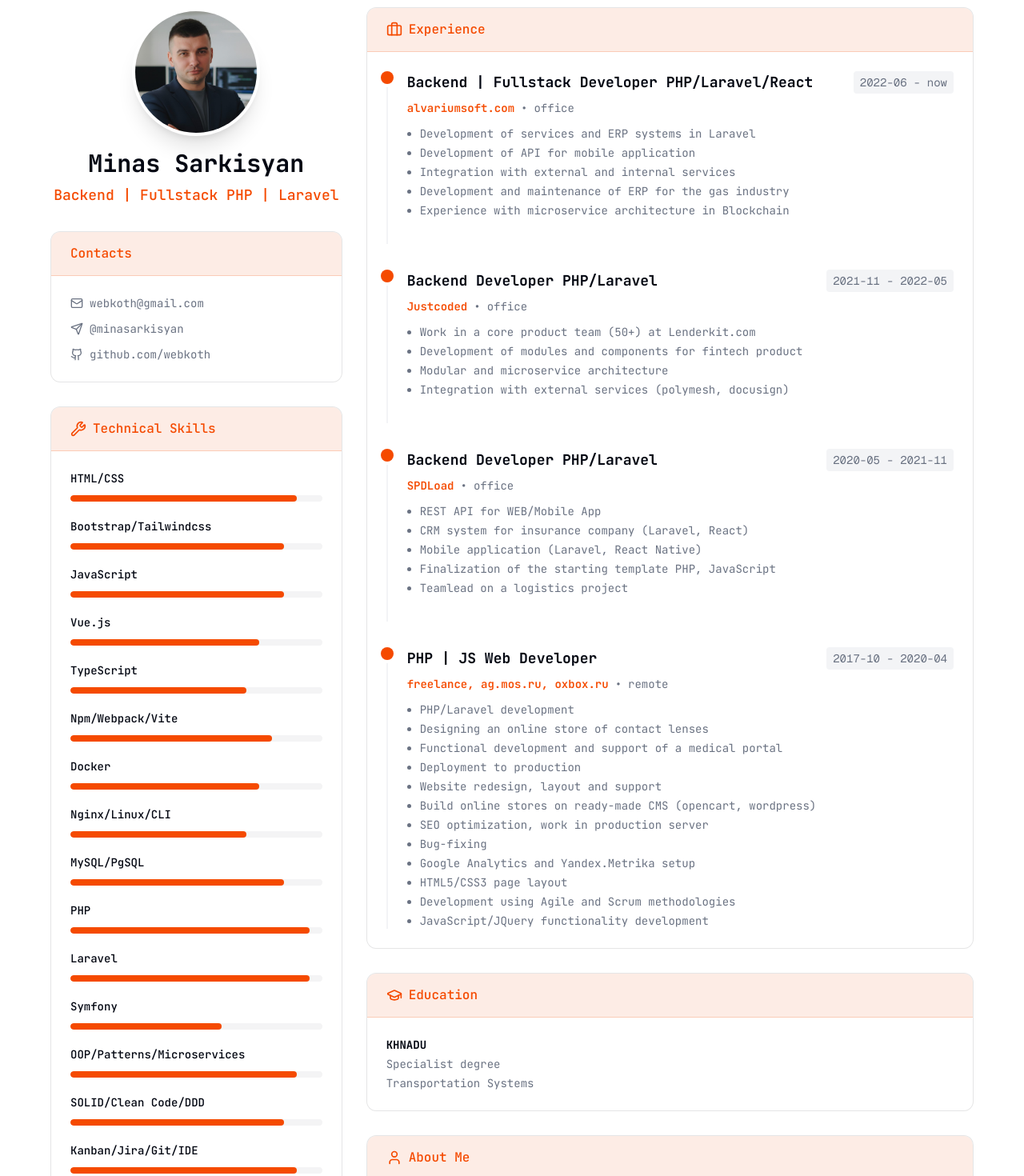
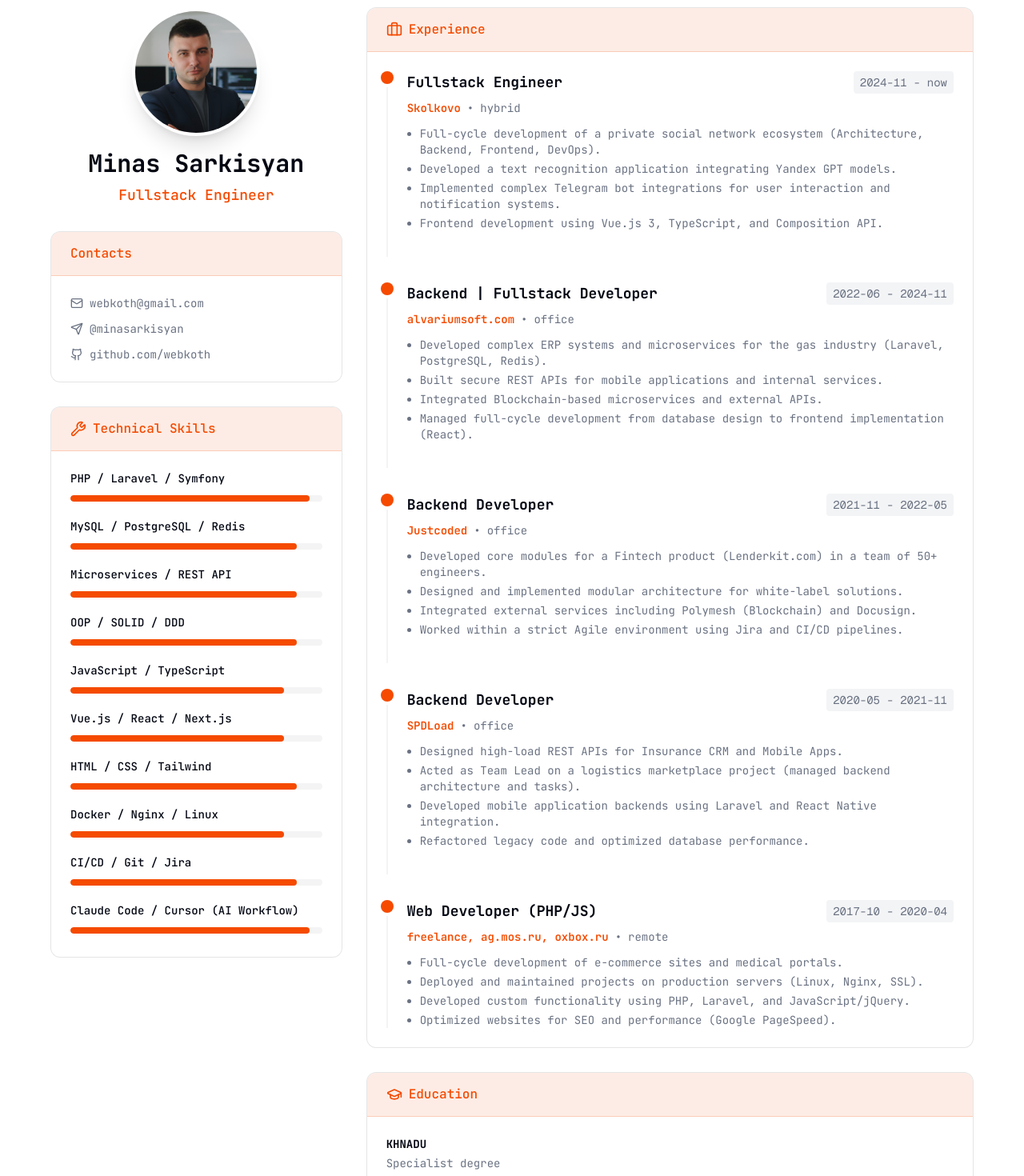
Before and after one commit to webkoth/webkoth, a Next.js app: page / in a window 1280 px wide. Shown: the part 100-1570 px from the top of the page at 80% size. Built offline with nearby package versions, Linux system fonts and the light colour scheme.

Commit message:
Added audit edit cv

```diff
--- a/app/data/cv.ts
+++ b/app/data/cv.ts
@@ -35,88 +35,92 @@ export type CVData = {
 export const cvData: Record<"en" | "ru", CVData> = {
   en: {
     name: "Minas Sarkisyan",
-    role: "Backend | Fullstack PHP | Laravel",
+    role: "Fullstack Engineer",
     location: "",
     contacts: {
       email: "webkoth@gmail.com",
       telegram: "@minasarkisyan",
       github: "github.com/webkoth",
     },
-    about: "I am always studying new technologies in development. Now I am actively learning TALL (Tailwind, Alpine, Laravel, Livewire). I try to direct my development vector towards fullstack development. I am interested in Data Analytics and Machine Learning.",
+    about: "Fullstack Engineer with 9+ years of experience in building complex web applications (ERP, CRM, Marketplaces). I specialize in the Laravel ecosystem and modern JavaScript frameworks (Vue, React). I focus on delivering complete, scalable solutions by combining strong architectural principles with AI-augmented workflows (Claude Code, Cursor) to maximize development efficiency and code quality.",
     skills: [
-      { name: "HTML/CSS", level: 90 },
-      { name: "Bootstrap/Tailwindcss", level: 85 },
-      { name: "JavaScript", level: 85 },
-      { name: "Vue.js", level: 75 },
-      { name: "TypeScript", level: 70 },
-      { name: "Npm/Webpack/Vite", level: 80 },
-      { name: "Docker", level: 75 },
-      { name: "Nginx/Linux/CLI", level: 70 },
-      { name: "MySQL/PgSQL", level: 85 },
-      { name: "PHP", level: 95 },
-      { name: "Laravel", level: 95 },
-      { name: "Symfony", level: 60 },
-      { name: "OOP/Patterns/Microservices", level: 90 },
-      { name: "SOLID/Clean Code/DDD", level: 85 },
-      { name: "Kanban/Jira/Git/IDE", level: 90 },
+      // Backend
+      { name: "PHP / Laravel / Symfony", level: 95 },
+      { name: "MySQL / PostgreSQL / Redis", level: 90 },
+      { name: "Microservices / REST API", level: 90 },
+      { name: "OOP / SOLID / DDD", level: 90 },
+
+      // Frontend
+      { name: "JavaScript / TypeScript", level: 85 },
+      { name: "Vue.js / React / Next.js", level: 85 },
+      { name: "HTML / CSS / Tailwind", level: 90 },
+
+      // DevOps & Tools
+      { name: "Docker / Nginx / Linux", level: 85 },
+      { name: "CI/CD / Git / Jira", level: 90 },
+
+      // AI & Efficiency
+      { name: "Claude Code / Cursor (AI Workflow)", level: 95 },
     ],
     experience: [
       {
-        period: "2022-06 - now",
-        role: "Backend | Fullstack Developer PHP/Laravel/React",
+        period: "2024-11 - now",
+        role: "Fullstack Engineer",
+        company: "Skolkovo",
+        type: "hybrid",
+        description: [
+          "Full-cycle development of a private social network ecosystem (Architecture, Backend, Frontend, DevOps).",
+          "Developed a text recognition application integrating Yandex GPT models.",
+          "Implemented complex Telegram bot integrations for user interaction and notification systems.",
+          "Frontend development using Vue.js 3, TypeScript, and Composition API.",
+        ],
+      },
+      {
+        period: "2022-06 - 2024-11",
+        role: "Backend | Fullstack Developer",
         company: "alvariumsoft.com",
         type: "office",
         description: [
-          "Development of services and ERP systems in Laravel",
-          "Development of API for mobile application",
-          "Integration with external and internal services",
-          "Development and maintenance of ERP for the gas industry",
-          "Experience with microservice architecture in Blockchain",
+          "Developed complex ERP systems and microservices for the gas industry (Laravel, PostgreSQL, Redis).",
+          "Built secure REST APIs for mobile applications and internal services.",
+          "Integrated Blockchain-based microservices and external APIs.",
+          "Managed full-cycle development from database design to frontend implementation (React).",
         ],
       },
       {
         period: "2021-11 - 2022-05",
-        role: "Backend Developer PHP/Laravel",
+        role: "Backend Developer",
         company: "Justcoded",
         type: "office",
         description: [
-          "Work in a core product team (50+) at Lenderkit.com",
-          "Development of modules and components for fintech product",
-          "Modular and microservice architecture",
-          "Integration with external services (polymesh, docusign)",
+          "Developed core modules for a Fintech product (Lenderkit.com) in a team of 50+ engineers.",
+          "Designed and implemented modular architecture for white-label solutions.",
+          "Integrated external services including Polymesh (Blockchain) and Docusign.",
+          "Worked within a strict Agile environment using Jira and CI/CD pipelines.",
         ],
       },
       {
         period: "2020-05 - 2021-11",
-        role: "Backend Developer PHP/Laravel",
+        role: "Backend Developer",
         company: "SPDLoad",
         type: "office",
         description: [
-          "REST API for WEB/Mobile App",
-          "CRM system for insurance company (Laravel, React)",
-          "Mobile application (Laravel, React Native)",
-          "Finalization of the starting template PHP, JavaScript",
-          "Teamlead on a logistics project",
+          "Designed high-load REST APIs for Insurance CRM and Mobile Apps.",
+          "Acted as Team Lead on a logistics marketplace project (managed backend architecture and tasks).",
+          "Developed mobile application backends using Laravel and React Native integration.",
+          "Refactored legacy code and optimized database performance.",
         ],
       },
       {
         period: "2017-10 - 2020-04",
-        role: "PHP | JS Web Developer",
+        role: "Web Developer (PHP/JS)",
         company: "freelance, ag.mos.ru, oxbox.ru",
         type: "remote",
         description: [
-          "PHP/Laravel development",
-          "Designing an online store of contact lenses",
-          "Functional development and support of a medical portal",
-          "Deployment to production",
-          "Website redesign, layout and support",
-          "Build online stores on ready-made CMS (opencart, wordpress)",
-          "SEO optimization, work in production server",
-          "Bug-fixing",
-          "Google Analytics and Yandex.Metrika setup",
-          "HTML5/CSS3 page layout",
-          "Development using Agile and Scrum methodologies",
-          "JavaScript/JQuery functionality development",
+          "Full-cycle development of e-commerce sites and medical portals.",
+          "Deployed and maintained projects on production servers (Linux, Nginx, SSL).",
+          "Developed custom functionality using PHP, Laravel, and JavaScript/jQuery.",
+          "Optimized websites for SEO and performance (Google PageSpeed).",
         ],
       },
     ],
@@ -179,88 +183,92 @@ export const cvData: Record<"en" | "ru", CVData> = {
   },
   ru: {
     name: "Минас Саркисян",
-    role: "Backend | Fullstack PHP | Laravel",
+    role: "Fullstack Engineer",
     location: "",
     contacts: {
       email: "webkoth@gmail.com",
       telegram: "@minasarkisyan",
       github: "github.com/webkoth",
     },
-    about: "Я всегда изучаю новые технологии в разработке. Сейчас я активно изучаю TALL (Tailwind, Alpine, Laravel, Livewire). Стараюсь направлять вектор своего развития в сторону fullstack-разработки. Интересуюсь аналитикой данных и машинным обучением.",
+    about: "Fullstack-инженер с 9+ годами опыта разработки сложных веб-приложений (ERP, CRM, Маркетплейсы). Специализируюсь на экосистеме Laravel и современных JS-фреймворках (Vue, React). Фокусируюсь на создании полных продуктовых решений, объединяя сильные архитектурные принципы с использованием AI-инструментов (Claude Code, Cursor) для максимальной эффективности разработки и качества кода.",
     skills: [
-      { name: "HTML/CSS", level: 90 },
-      { name: "Bootstrap/Tailwindcss", level: 85 },
-      { name: "JavaScript", level: 85 },
-      { name: "Vue.js", level: 75 },
-      { name: "TypeScript", level: 70 },
-      { name: "Npm/Webpack/Vite", level: 80 },
-      { name: "Docker", level: 75 },
-      { name: "Nginx/Linux/CLI", level: 70 },
-      { name: "MySQL/PgSQL", level: 85 },
-      { name: "PHP", level: 95 },
-      { name: "Laravel", level: 95 },
-      { name: "Symfony", level: 60 },
-      { name: "OOP/Patterns/Microservices", level: 90 },
-      { name: "SOLID/Clean Code/DDD", level: 85 },
-      { name: "Kanban/Jira/Git/IDE", level: 90 },
+      // Backend
+      { name: "PHP / Laravel / Symfony", level: 95 },
+      { name: "MySQL / PostgreSQL / Redis", level: 90 },
+      { name: "Microservices / REST API", level: 90 },
+      { name: "OOP / SOLID / DDD", level: 90 },
+
+      // Frontend
+      { name: "JavaScript / TypeScript", level: 85 },
+      { name: "Vue.js / React / Next.js", level: 85 },
+      { name: "HTML / CSS / Tailwind", level: 90 },
+
+      // DevOps & Tools
+      { name: "Docker / Nginx / Linux", level: 85 },
+      { name: "CI/CD / Git / Jira", level: 90 },
+
+      // AI & Efficiency
+      { name: "Claude Code / Cursor (AI Workflow)", level: 95 },
     ],
     experience: [
       {
-        period: "2022-06 - по настоящее время",
-        role: "Backend | Fullstack Developer PHP/Laravel/React",
+        period: "2024-11 - по настоящее время",
+        role: "Fullstack Engineer",
+        company: "Сколково",
+        type: "гибрид",
+        description: [
+          "Полный цикл разработки закрытой социальной сети: от проектирования архитектуры до реализации (Backend, Frontend, DevOps).",
+          "Разработка сервиса распознавания текста с интеграцией моделей Yandex GPT.",
+          "Глубокая интеграция Telegram-бота в платформу для взаимодействия с пользователями.",
+          "Frontend-разработка с использованием Vue.js 3, TypeScript и Composition API.",
+        ],
+      },
+      {
+        period: "2022-06 - 2024-11",
+        role: "Backend | Fullstack Developer",
         company: "alvariumsoft.com",
         type: "офис",
         description: [
-          "Разработка сервисов и ERP-систем на Laravel",
-          "Разработка API для мобильного приложения",
-          "Интеграция с внешними и внутренними сервисами",
-          "Разработка и поддержка ERP для газовой отрасли",
-          "Опыт работы с микросервисной архитектурой в Blockchain",
+          "Разработка сложных ERP-систем и микросервисов для газовой отрасли (Laravel, PostgreSQL, Redis).",
+          "Создание безопасных REST API для мобильных приложений и внутренних сервисов.",
+          "Интеграция микросервисов на базе Blockchain и внешних API.",
+          "Управление полным циклом разработки от проектирования БД до реализации фронтенда (React).",
         ],
       },
       {
         period: "2021-11 - 2022-05",
-        role: "Backend Developer PHP/Laravel",
+        role: "Backend Developer",
         company: "Justcoded",
         type: "офис",
         description: [
-          "Работа в основной продуктовой команде (50+) на Lenderkit.com",
-          "Разработка модулей и компонентов для финтех-продукта",
-          "Модульная и микросервисная архитектура",
-          "Интеграция с внешними сервисами (polymesh, docusign)",
+          "Разработка ядра финтех-платформы (Lenderkit.com) в команде из 50+ инженеров.",
+          "Проектирование модульной архитектуры для White-label решений.",
+          "Интеграция внешних сервисов, включая Polymesh (Blockchain) и Docusign.",
+          "Работа в строгом Agile-процессе с использованием Jira и CI/CD pipelines.",
         ],
       },
       {
         period: "2020-05 - 2021-11",
-        role: "Backend Developer PHP/Laravel",
+        role: "Backend Developer",
         company: "SPDLoad",
         type: "офис",
         description: [
-          "REST API для WEB/Mobile App",
-          "CRM-система для страховой компании (Laravel, React)",
-          "Мобильное приложение (Laravel, React Native)",
-          "Доработка стартового шаблона PHP, JavaScript",
-          "Тимлид на логистическом проекте",
+          "Проектирование High-load REST API для страховых CRM и мобильных приложений.",
+          "Выполнял обязанности Team Lead на проекте логистического маркетплейса (управление архитектурой бэкенда).",
+          "Разработка бэкенда для мобильных приложений (интеграция с React Native).",
+          "Рефакторинг легаси-кода и оптимизация производительности баз данных.",
         ],
       },
       {
         period: "2017-10 - 2020-04",
-        role: "PHP | JS Web Developer",
+        role: "Web Developer (PHP/JS)",
         company: "freelance, ag.mos.ru, oxbox.ru",
         type: "удаленно",
         description: [
-          "Разработка на PHP/Laravel",
-          "Проектирование интернет-магазина контактных линз",
-          "Функциональная разработка и поддержка медицинского портала",
-          "Деплой в продакшн",
-          "Реализация редизайна сайта, верстка и поддержка",
-          "Создание интернет-магазинов на готовых CMS (opencart, wordpress)",
-          "SEO оптимизация, работа на продакшн-сервере",
-          "Исправление багов",
-          "Настройка Google Analytics и Яндекс.Метрики",
-          "Верстка страниц HTML5/CSS3",
-          "Разработка по методологиям Agile и Scrum",
-          "Разработка функционала на JavaScript/JQuery",
+          "Разработка полного цикла (Full-cycle) для интернет-магазинов и медицинских порталов.",
+          "Настройка и поддержка продакшн-серверов (Linux, Nginx, SSL).",
+          "Разработка кастомного функционала на PHP, Laravel и JavaScript/jQuery.",
+          "Оптимизация сайтов для SEO и производительности (Google PageSpeed).",
         ],
       },
     ],
```
